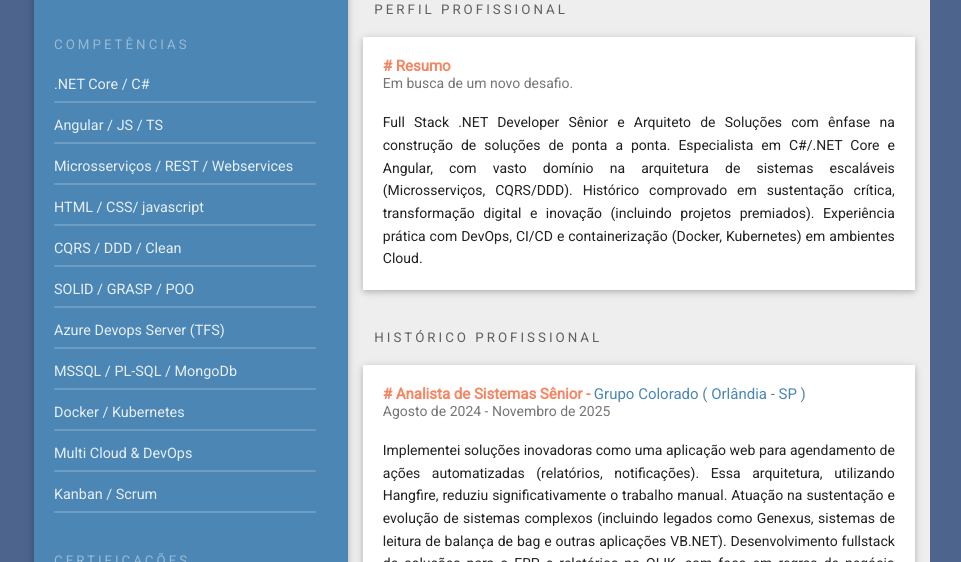
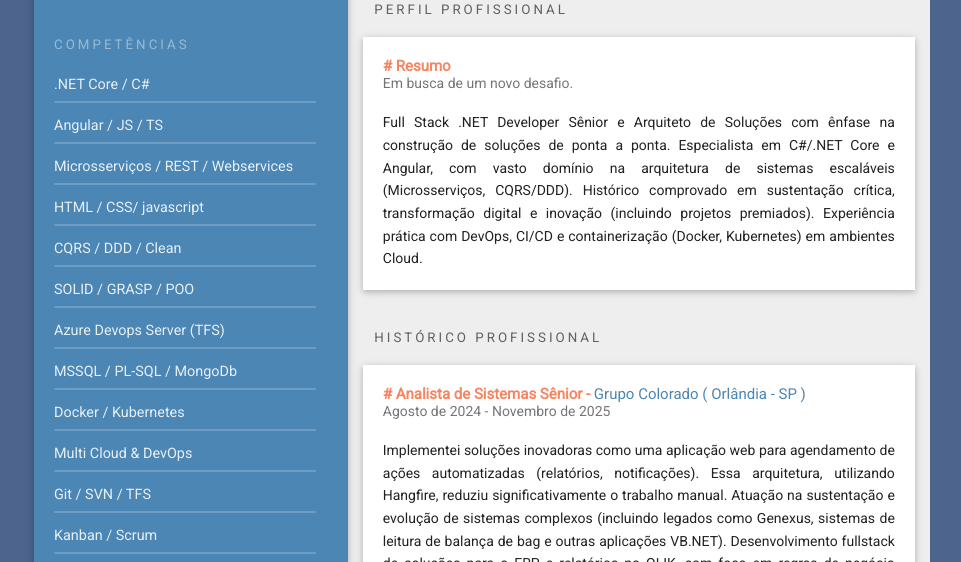
Before and after one commit to phillrog/phillrog.github.io, a plain HTML site: page index.html in a window 1280 px wide. Shown: the part 238-800 px from the top of the page, without its empty margins (158-1119 px from the left). Drawn offline with Linux system fonts and the light colour scheme.

Commit message:
Update index.html

```diff
--- a/index.html
+++ b/index.html
@@ -337,7 +337,13 @@
 							</div>
 					</div>
 				</div>
-
+				<div class="skill">
+					<span>Git / SVN / TFS</span>
+					<div class="progress">
+						<div class="determinate" style="width: 0%;">
+							</div>
+					</div>
+				</div>
 				<div class="skill">
 					<span>Kanban / Scrum</span>
 					<div class="progress">
```
